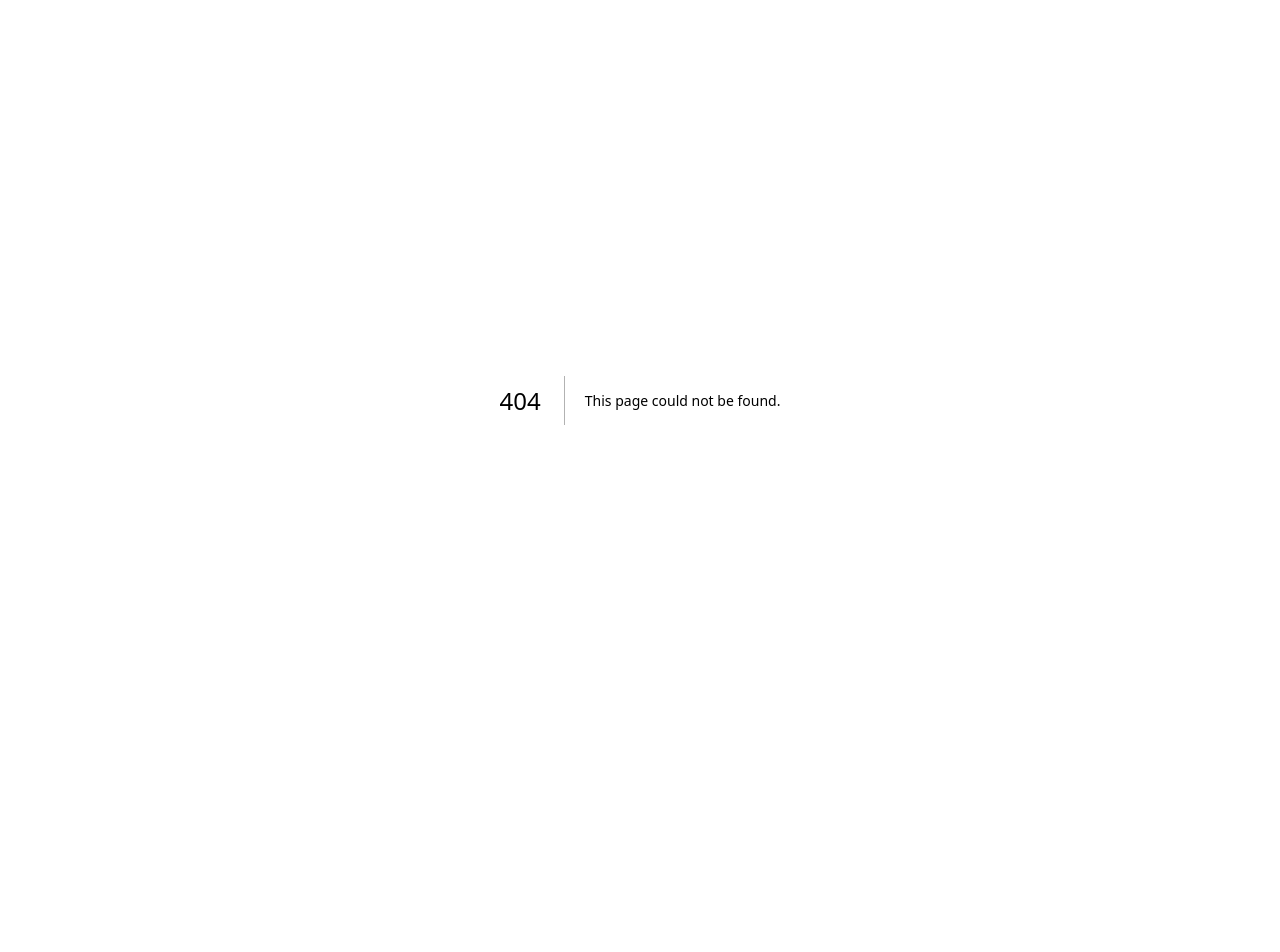
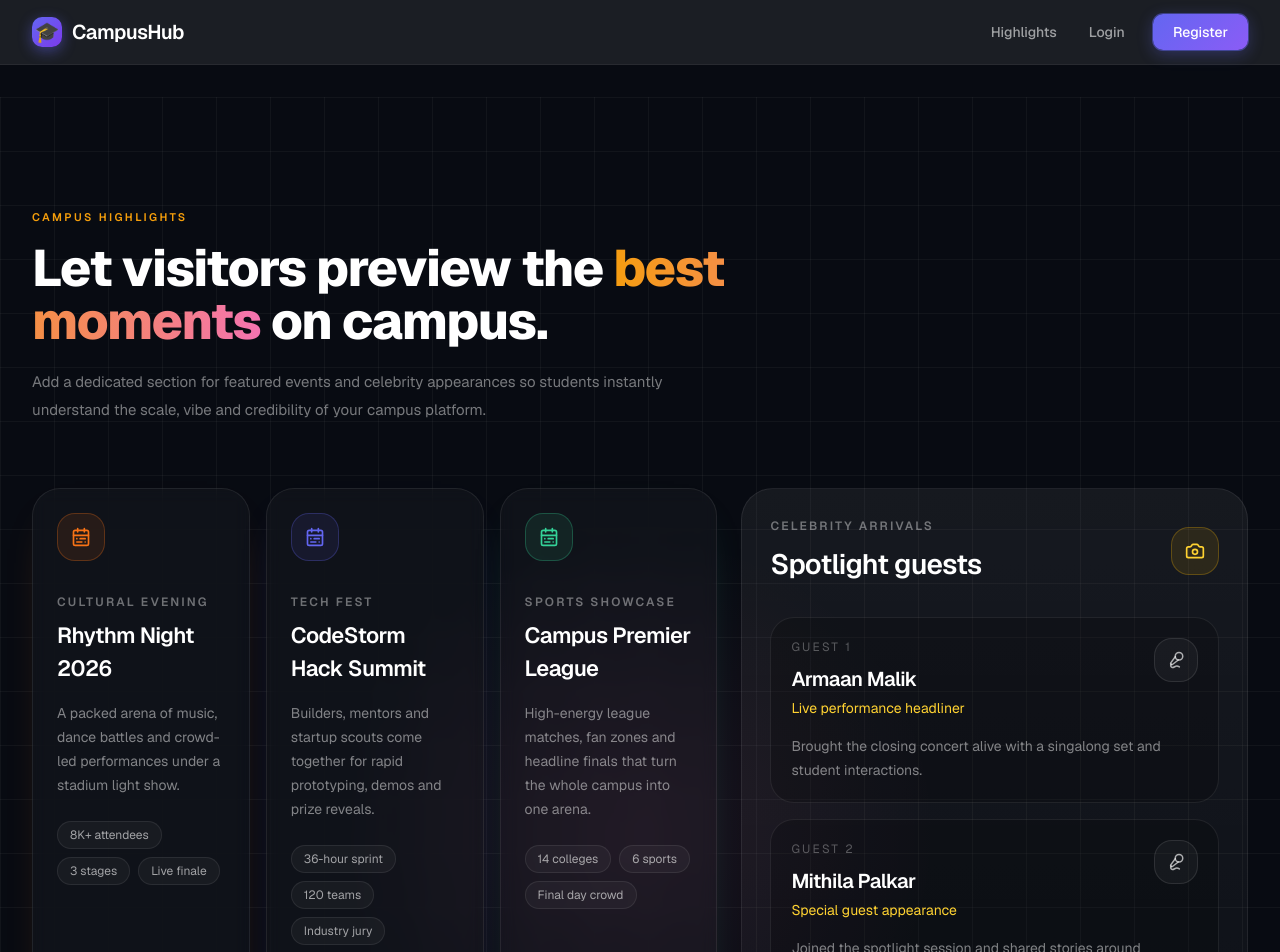
Before and after one commit to vivekbaghela189/CampusHub, a Next.js app: page /highlights in a window 1280 px wide. Before the commit this address had no page. Shown: the top 952 px of the page. Before the commit the page ends 800 px from the top, so only its background shows below. Built offline with nearby package versions, Linux system fonts and the light colour scheme; no server answers.

Commit message:
Add dedicated highlights page and navbar link

```diff
--- /dev/null
+++ b/src/app/(public)/highlights/page.tsx
@@ -0,0 +1,9 @@
+import HighlightsSection from "@/components/landing/HighlightsSection"
+
+export default function HighlightsPage() {
+  return (
+    <main className="min-h-screen bg-[#080b12] pt-8">
+      <HighlightsSection />
+    </main>
+  )
+}
--- a/src/components/landing/CategoriesSection.tsx
+++ b/src/components/landing/CategoriesSection.tsx
@@ -66,6 +66,7 @@ export default function CategoriesSection() {
 
   return (
     <section
+      id="categories"
       className="relative py-28 overflow-hidden"
       style={{ background: "#080b12" }}
     >
@@ -109,7 +110,7 @@ export default function CategoriesSection() {
             className="font-extrabold leading-[1.04] tracking-tight mx-auto"
             style={{ fontSize: "clamp(36px,4vw,56px)", color: "#fff" }}
           >
-            Explore what's{" "}
+            Explore what&apos;s{" "}
             <span
               style={{
                 background: "linear-gradient(90deg, #818cf8, #c084fc)",
--- a/src/components/landing/FAQSection.tsx
+++ b/src/components/landing/FAQSection.tsx
@@ -37,6 +37,7 @@ export default function FAQSection() {
 
   return (
     <section
+      id="faqs"
       className="relative py-28 overflow-hidden"
       style={{ background: "#080b12" }}
     >
--- a/src/components/landing/FeaturesSection.tsx
+++ b/src/components/landing/FeaturesSection.tsx
@@ -48,6 +48,7 @@ export default function HowItWorks() {
 
   return (
     <section
+      id="features"
       className="relative py-28 overflow-hidden"
       style={{ background: "#080b12" }}
     >
--- /dev/null
+++ b/src/components/landing/HighlightsSection.tsx
@@ -0,0 +1,222 @@
+"use client"
+
+import { CalendarRange, Camera, Mic2, Sparkles, Star, Users2 } from "lucide-react"
+
+const featuredEvents = [
+  {
+    title: "Rhythm Night 2026",
+    type: "Cultural Evening",
+    summary: "A packed arena of music, dance battles and crowd-led performances under a stadium light show.",
+    accent: "#f97316",
+    stats: ["8K+ attendees", "3 stages", "Live finale"],
+  },
+  {
+    title: "CodeStorm Hack Summit",
+    type: "Tech Fest",
+    summary: "Builders, mentors and startup scouts come together for rapid prototyping, demos and prize reveals.",
+    accent: "#6366f1",
+    stats: ["36-hour sprint", "120 teams", "Industry jury"],
+  },
+  {
+    title: "Campus Premier League",
+    type: "Sports Showcase",
+    summary: "High-energy league matches, fan zones and headline finals that turn the whole campus into one arena.",
+    accent: "#34d399",
+    stats: ["14 colleges", "6 sports", "Final day crowd"],
+  },
+]
+
+const celebrityGuests = [
+  {
+    name: "Armaan Malik",
+    role: "Live performance headliner",
+    note: "Brought the closing concert alive with a singalong set and student interactions.",
+  },
+  {
+    name: "Mithila Palkar",
+    role: "Special guest appearance",
+    note: "Joined the spotlight session and shared stories around creativity, career growth and campus life.",
+  },
+  {
+    name: "Gaurav Taneja",
+    role: "Fitness and motivation talk",
+    note: "Led a packed conversation on discipline, personal branding and balancing ambition with consistency.",
+  },
+]
+
+const experiencePillars = [
+  {
+    icon: Sparkles,
+    title: "Event Glimpses",
+    text: "Give visitors a quick visual preview of your flagship moments before they even open the events page.",
+  },
+  {
+    icon: Star,
+    title: "Celebrity Presence",
+    text: "Highlight notable guests, performers and speakers to instantly build excitement and trust.",
+  },
+  {
+    icon: Users2,
+    title: "Campus Energy",
+    text: "Show the scale of participation, audience vibe and crowd experience your platform helps create.",
+  },
+]
+
+export default function HighlightsSection() {
+  return (
+    <section
+      id="highlights"
+      className="relative overflow-hidden bg-[#080b12] py-28 scroll-mt-24"
+    >
+      <div
+        className="pointer-events-none absolute inset-0"
+        style={{
+          backgroundImage: `
+            linear-gradient(rgba(255,255,255,0.04) 1px, transparent 1px),
+            linear-gradient(90deg, rgba(255,255,255,0.04) 1px, transparent 1px)
+          `,
+          backgroundSize: "54px 54px",
+        }}
+      />
+
+      <div
+        className="pointer-events-none absolute left-1/2 top-1/2 h-[620px] w-[620px] -translate-x-1/2 -translate-y-1/2 rounded-full"
+        style={{
+          background: "radial-gradient(circle, rgba(244,114,182,0.08) 0%, transparent 68%)",
+        }}
+      />
+
+      <div className="container relative z-10 mx-auto px-8">
+        <div className="mb-16 max-w-3xl">
+          <p
+            className="mb-4 text-[11px] font-semibold uppercase tracking-[0.22em]"
+            style={{ color: "#f59e0b" }}
+          >
+            Campus Highlights
+          </p>
+          <h2
+            className="font-extrabold leading-[1.04] tracking-tight text-white"
+            style={{ fontSize: "clamp(36px,4vw,56px)" }}
+          >
+            Let visitors preview the
+            <span
+              style={{
+                background: "linear-gradient(90deg, #f59e0b, #f472b6)",
+                WebkitBackgroundClip: "text",
+                WebkitTextFillColor: "transparent",
+                backgroundClip: "text",
+              }}
+            >
+              {" "}best moments{" "}
+            </span>
+            on campus.
+          </h2>
+          <p className="mt-5 max-w-2xl text-[15px] leading-7 text-white/45">
+            Add a dedicated section for featured events and celebrity appearances so students instantly
+            understand the scale, vibe and credibility of your campus platform.
+          </p>
+        </div>
+
+        <div className="grid gap-6 xl:grid-cols-[1.15fr_0.85fr]">
+          <div className="grid gap-4 md:grid-cols-3">
+            {featuredEvents.map((event) => (
+              <article
+                key={event.title}
+                className="rounded-[28px] border border-white/[0.08] bg-white/[0.03] p-6 backdrop-blur-sm"
+                style={{
+                  boxShadow: `0 18px 44px -28px ${event.accent}66`,
+                }}
+              >
+                <div
+                  className="mb-8 flex h-12 w-12 items-center justify-center rounded-2xl border"
+                  style={{
+                    background: `${event.accent}18`,
+                    borderColor: `${event.accent}45`,
+                    color: event.accent,
+                  }}
+                >
+                  <CalendarRange size={20} />
+                </div>
+                <p className="mb-2 text-[12px] font-semibold uppercase tracking-[0.18em] text-white/40">
+                  {event.type}
+                </p>
+                <h3 className="text-[22px] font-semibold tracking-tight text-white">{event.title}</h3>
+                <p className="mt-4 text-sm leading-6 text-white/48">{event.summary}</p>
+                <div className="mt-6 flex flex-wrap gap-2">
+                  {event.stats.map((stat) => (
+                    <span
+                      key={stat}
+                      className="rounded-full border border-white/[0.08] bg-white/[0.04] px-3 py-1 text-[12px] text-white/60"
+                    >
+                      {stat}
+                    </span>
+                  ))}
+                </div>
+              </article>
+            ))}
+          </div>
+
+          <div className="rounded-[32px] border border-white/[0.08] bg-[linear-gradient(180deg,rgba(255,255,255,0.06),rgba(255,255,255,0.02))] p-7">
+            <div className="mb-8 flex items-center justify-between gap-4">
+              <div>
+                <p className="text-[12px] font-semibold uppercase tracking-[0.18em] text-white/40">
+                  Celebrity Arrivals
+                </p>
+                <h3 className="mt-2 text-[28px] font-semibold tracking-tight text-white">
+                  Spotlight guests
+                </h3>
+              </div>
+              <div className="flex h-12 w-12 items-center justify-center rounded-2xl border border-amber-400/25 bg-amber-400/10 text-amber-300">
+                <Camera size={20} />
+              </div>
+            </div>
+
+            <div className="grid gap-4">
+              {celebrityGuests.map((guest, index) => (
+                <article
+                  key={guest.name}
+                  className="rounded-[24px] border border-white/[0.08] bg-black/20 p-5"
+                >
+                  <div className="flex items-start justify-between gap-4">
+                    <div>
+                      <p className="text-[12px] uppercase tracking-[0.18em] text-white/30">
+                        Guest {index + 1}
+                      </p>
+                      <h4 className="mt-2 text-[20px] font-semibold tracking-tight text-white">
+                        {guest.name}
+                      </h4>
+                      <p className="mt-1 text-sm text-amber-300">{guest.role}</p>
+                    </div>
+                    <div className="flex h-11 w-11 shrink-0 items-center justify-center rounded-2xl border border-white/10 bg-white/[0.04] text-white/65">
+                      <Mic2 size={18} />
+                    </div>
+                  </div>
+                  <p className="mt-4 text-sm leading-6 text-white/48">{guest.note}</p>
+                </article>
+              ))}
+            </div>
+          </div>
+        </div>
+
+        <div className="mt-8 grid gap-4 md:grid-cols-3">
+          {experiencePillars.map((pillar) => {
+            const Icon = pillar.icon
+
+            return (
+              <div
+                key={pillar.title}
+                className="rounded-[24px] border border-white/[0.08] bg-white/[0.025] p-5"
+              >
+                <div className="mb-4 flex h-11 w-11 items-center justify-center rounded-2xl border border-white/10 bg-white/[0.04] text-white/75">
+                  <Icon size={18} />
+                </div>
+                <h4 className="text-lg font-semibold tracking-tight text-white">{pillar.title}</h4>
+                <p className="mt-2 text-sm leading-6 text-white/45">{pillar.text}</p>
+              </div>
+            )
+          })}
+        </div>
+      </div>
+    </section>
+  )
+}
--- a/src/components/layout/Navbar.tsx
+++ b/src/components/layout/Navbar.tsx
@@ -24,19 +24,7 @@ function getInitial(name?: string | null, email?: string | null) {
 export default function Navbar() {
   const { data: session, status } = useSession()
   const [open, setOpen] = useState(false)
-  const [portalRoot, setPortalRoot] = useState<HTMLElement | null>(null)
   const panelRef = useRef<HTMLDivElement>(null)
-
-  useEffect(() => {
-    const root = document.createElement("div")
-    root.setAttribute("data-profile-sheet-root", "true")
-    document.body.appendChild(root)
-    setPortalRoot(root)
-
-    return () => {
-      root.remove()
-    }
-  }, [])
 
   useEffect(() => {
     document.body.dataset.profileOpen = open ? "true" : "false"
@@ -107,6 +95,29 @@ export default function Navbar() {
           box-shadow: 0 12px 28px rgba(0,0,0,0.22) !important;
           transform: translateY(-1px) !important;
         }
+        .nav-link {
+          position: relative;
+          color: rgba(255,255,255,0.58);
+          transition: color .2s ease;
+        }
+        .nav-link::after {
+          content: "";
+          position: absolute;
+          left: 0;
+          bottom: -6px;
+          width: 100%;
+          height: 2px;
+          transform: scaleX(0);
+          transform-origin: left;
+          background: linear-gradient(90deg, rgba(99,102,241,1), rgba(244,114,182,1));
+          transition: transform .2s ease;
+        }
+        .nav-link:hover {
+          color: rgba(255,255,255,0.92);
+        }
+        .nav-link:hover::after {
+          transform: scaleX(1);
+        }
         .profile-sheet {
           width: min(40vw, 560px);
           min-width: 380px;
@@ -132,7 +143,7 @@ export default function Navbar() {
       `}</style>
 
       <header className="campus-navbar sticky top-0 z-50">
-        <div className="container mx-auto flex h-16 items-center justify-between px-8">
+        <div className="container mx-auto flex h-16 items-center justify-between gap-4 px-5 md:px-8">
           <Link href="/" className="flex items-center gap-2.5 transition-opacity hover:opacity-90">
             <div
               className="flex h-[30px] w-[30px] shrink-0 items-center justify-center rounded-[10px] text-[20px] font-bold"
@@ -145,6 +156,8 @@ export default function Navbar() {
             </div>
             <span className="text-[20px] font-semibold tracking-tight text-white">CampusHub</span>
           </Link>
+
+          <div className="hidden md:block" />
 
           <nav className="flex items-center gap-2">
             {status === "authenticated" ? (
@@ -172,7 +185,7 @@ export default function Navbar() {
                   {avatarInitial}
                 </button>
 
-                {open && portalRoot && createPortal(
+                {open && createPortal(
                   <>
                     <div
                       style={{
@@ -500,14 +513,21 @@ export default function Navbar() {
                       </div>
                     </div>
                   </>,
-                  portalRoot
+                  document.body
                 )}
               </>
             ) : (
               <>
                 <Link
+                  href="/highlights"
+                  className="nav-link inline-flex h-9 items-center rounded-lg px-3 py-1.5 text-sm font-medium text-white/60 transition-colors duration-150 hover:bg-white/[0.06] hover:text-white"
+                >
+                  Highlights
+                </Link>
+
+                <Link
                   href="/login"
-                  className="rounded-lg px-3 py-1.5 text-sm text-white/45 transition-colors duration-150 hover:bg-white/[0.06] hover:text-white"
+                  className="nav-link inline-flex h-9 items-center rounded-lg px-3 py-1.5 text-sm font-medium text-white/45 transition-colors duration-150 hover:bg-white/[0.06] hover:text-white"
                 >
                   Login
                 </Link>
@@ -519,6 +539,7 @@ export default function Navbar() {
             )}
           </nav>
         </div>
+
       </header>
     </>
   )
```
